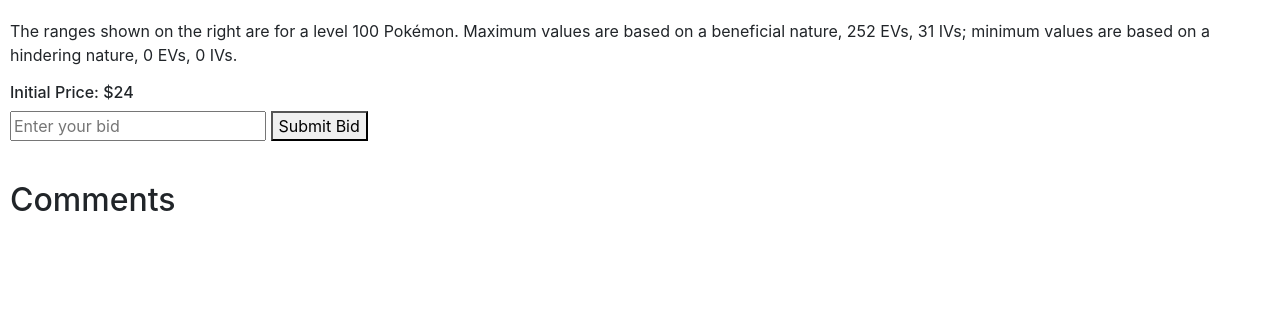
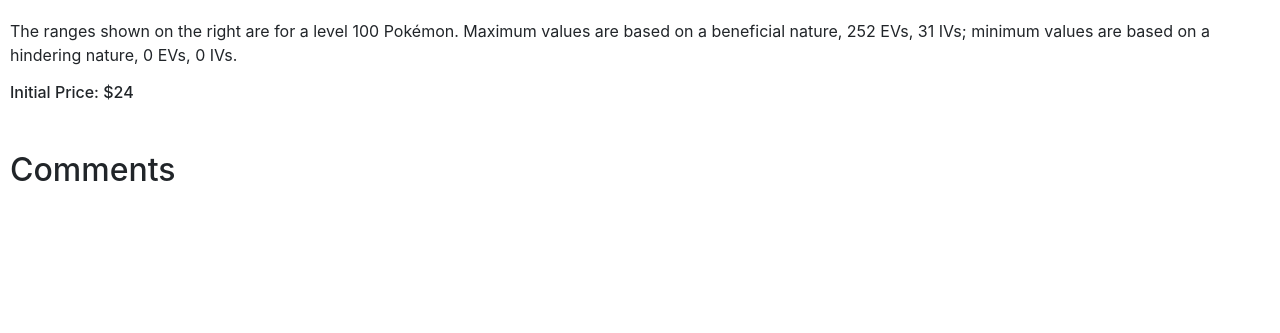
Before and after one commit to yusuf-salie/-CS50-WEB-COMMERCE---PROJECT-2-SOLUTION, a Django app: page /listing/3/ in a window 1280 px wide. Shown: the part 630-963 px from the top of the page. After the commit the page ends 811 px from the top, so only its background shows below. Run offline with Django 3.2, Linux system fonts and the light colour scheme; data comes from the database, SQL or seed files in the repository; both versions use the stored data as it was after the commit; some libraries are stand-ins or nearby versions.

Commit message:
Add is_open field to Listing model and update bid functionality

```diff
--- a/auctions/templates/auctions/listing.html
+++ b/auctions/templates/auctions/listing.html
@@ -18,10 +18,10 @@
 
 <div class="row mx-3">
     {% if user.is_authenticated and listing.isActive %}
-        {% if isOwner   %}
+        {% if isOwner %}
             <form action="{% url 'closeAuction' id=listing.id %}" method="POST" class="row mx-3">
                 {% csrf_token %}
-                <button type="submit" class="btn btn-danger">closeAuction</button>
+                <button type="submit" class="btn btn-danger">Close Auction</button>
             </form>
         {% endif %}
         {% if isListingInWatchlist %}
@@ -45,39 +45,40 @@
 <p>Owner: {{ listing.owner }}</p>
 <p>{{ listing.description }}</p>
 <h6>Initial Price: ${{ listing.price.bid }}</h6>
-{% if user.is_authenticated  %}
+{% if user.is_authenticated %}
     <form action="{% url 'addBid' id=listing.id %}" method="POST" class="w-100">
         {% csrf_token %}
         <div class="form-group">
             <label for="newBid">Add Bid</label>
+            {% if listing.is_open %}
                 <input
                     type="number"
-            min = "0"
+                    min="0"
                     name="newBid"
                     class="form-control"
                     id="newBid"
                     placeholder="Add New Bid"
+                    required
                 >
                 <br/>
                 <button type="submit" class="btn btn-primary">Submit Bid</button>
+            {% else %}
+                <input
+                    type="number"
+                    name="newBid"
+                    class="form-control"
+                    placeholder="Bid closed, no new bids allowed"
+                    disabled
+                >
+                <br/>
+                <button type="submit" class="btn btn-primary" disabled>Submit Bid</button>
+            {% endif %}
         </div>
     </form>
 {% endif %}
 
-<!-- listing.html -->
-{% if listing.is_open %}
-    <form method="POST" action="{% url 'addBid' listing.id %}">
-        {% csrf_token %}
-        <input type="number" name="newBid" placeholder="Enter your bid" required>
-        <button type="submit">Submit Bid</button>
-    </form>
-{% else %}
-    <input type="number" name="newBid" placeholder="Bid closed, no new bids allowed" disabled>
-    <button type="submit" disabled>Submit Bid</button>
-{% endif %}
-
 <br/>
-<p> {{ message }} </p>
+<p>{{ message }}</p>
 
 <h2 class="mb-3">Comments</h2>
 <br/>
@@ -101,12 +102,14 @@
 <br/>
 <ul class="mt-4 w-100">
     <ul class="list-group">
-            {%for comment in allComments%}
+        {% for comment in allComments %}
             <li class="list-group-item">
-                    {{comment.message}}
+                {{ comment.message }}
                 <br/>
-                <p>Posted by: <strong>{{comment.author}}</strong></p>
+                <p>Posted by: <strong>{{ comment.author }}</strong></p>
             </li>
         {% endfor %}
     </ul>
+</ul>
+
 {% endblock %}
```
Also changed, not shown: db.sqlite3. Lines whose indentation alone changed are shown as unchanged.
